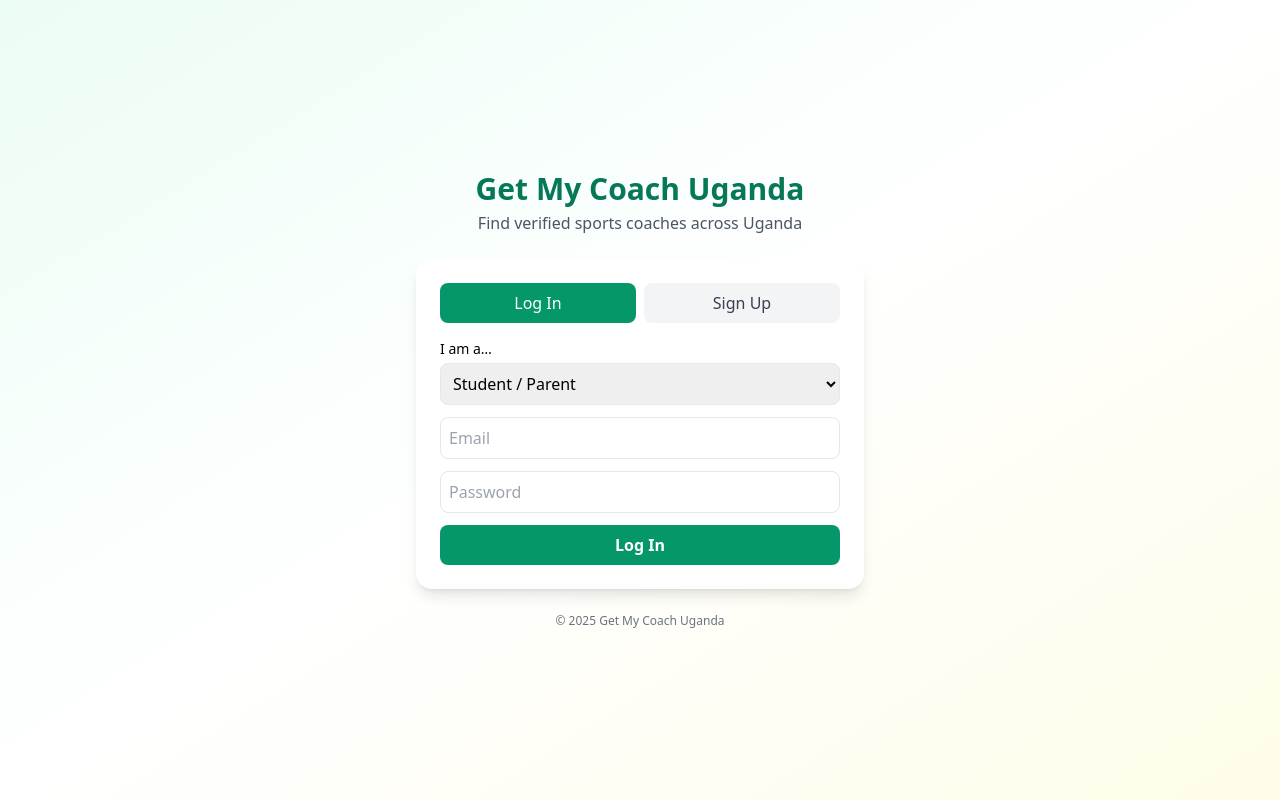
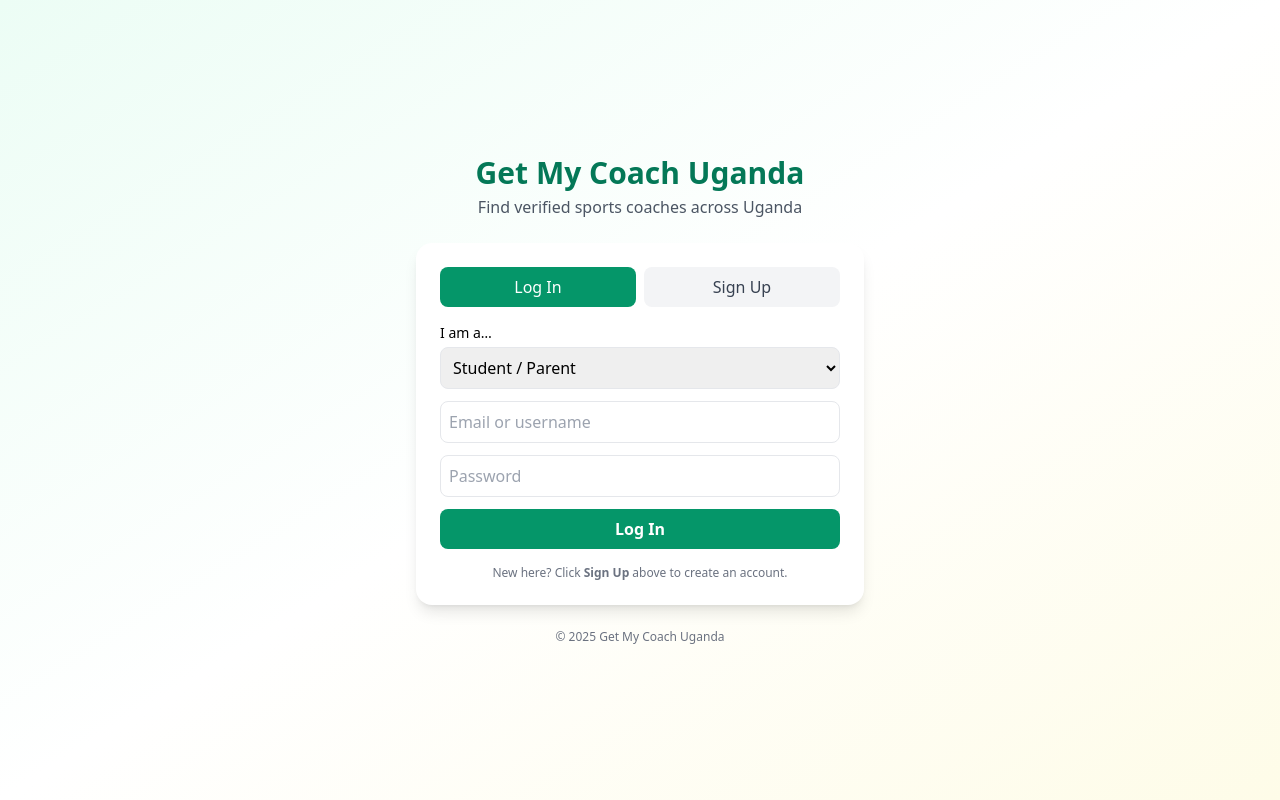
Before and after one commit to FAR-ANALYST/CMS, a Flask app: page /login in a window 1280 px wide. Run offline with Flask 3, Linux system fonts and the light colour scheme; parts of the project's set-up code (start-up, migrations or seed data) failed here and were passed over; some libraries are stand-ins or nearby versions.

Commit message:
Update login.html

```diff
--- a/templates/login.html
+++ b/templates/login.html
@@ -42,13 +42,16 @@
             <option value="admin">Admin</option>
           </select>
         </div>
-        <input type="email" name="email" placeholder="Email" required
+        <input type="text" name="email" placeholder="Email or username" required
           class="w-full border rounded-lg p-2" />
         <input type="password" name="password" placeholder="Password" required
           class="w-full border rounded-lg p-2" />
         <button class="w-full bg-emerald-600 hover:bg-emerald-700 text-white font-semibold py-2 rounded-lg">
           Log In
         </button>
+        <p class="text-xs text-gray-500 text-center pt-1">
+          New here? Click <strong>Sign Up</strong> above to create an account.
+        </p>
       </form>
 
       <!-- SIGNUP -->
```
